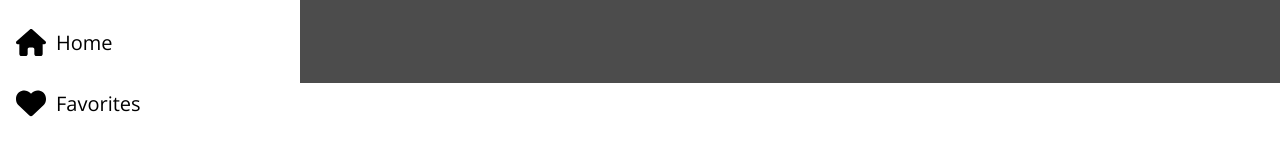
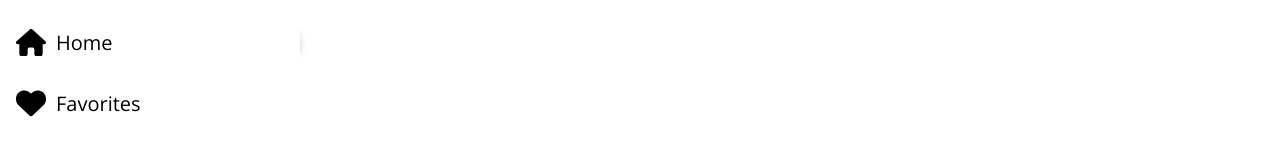
Before and after one commit to techmatlock/moviepod, a website: page index.html in a window 1280 px wide. Both pictures are taken after a click on the element 28 px from the left and 30 px from the top of the page. Shown: the part 64-220 px from the top of the page. Drawn offline with nearby package versions, Linux system fonts and the light colour scheme; no server answers.

Commit message:
Added blur and disabled elements on main content when sidebar is opened

```diff
--- a/css/styles.css
+++ b/css/styles.css
@@ -21,7 +21,8 @@ a {
 }
 
 .overlay {
-  background-color: rgba(0, 0, 0, 0.7);
+  filter: blur(5px);
+  pointer-events: none;
 }
 
 /* Header */
```
